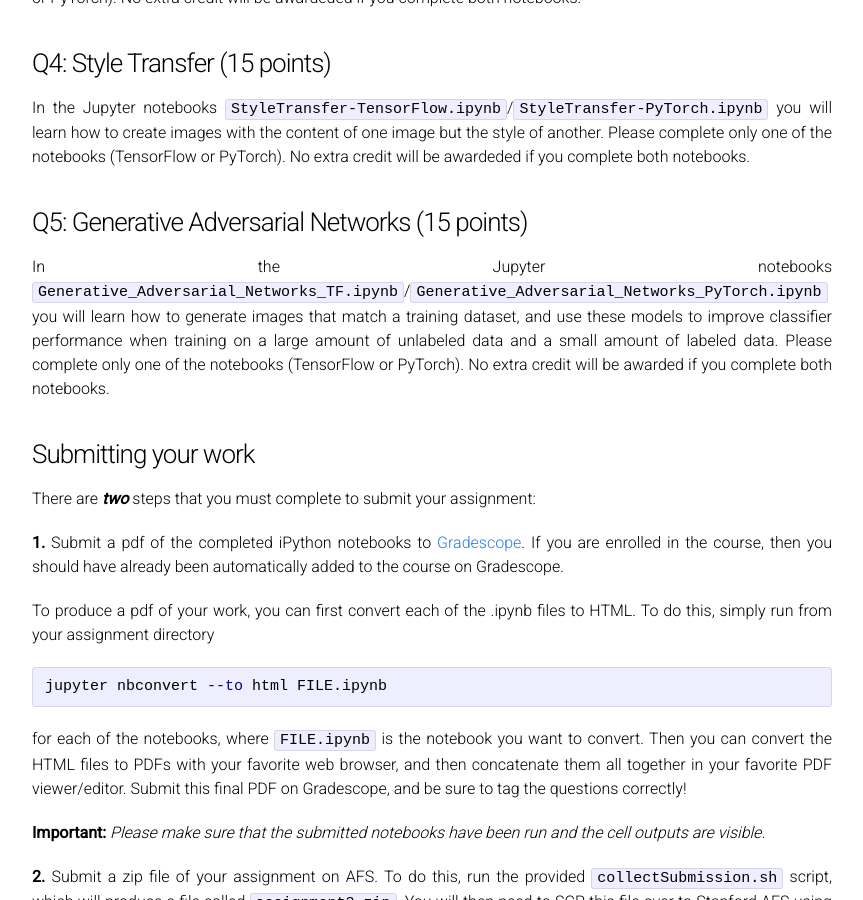
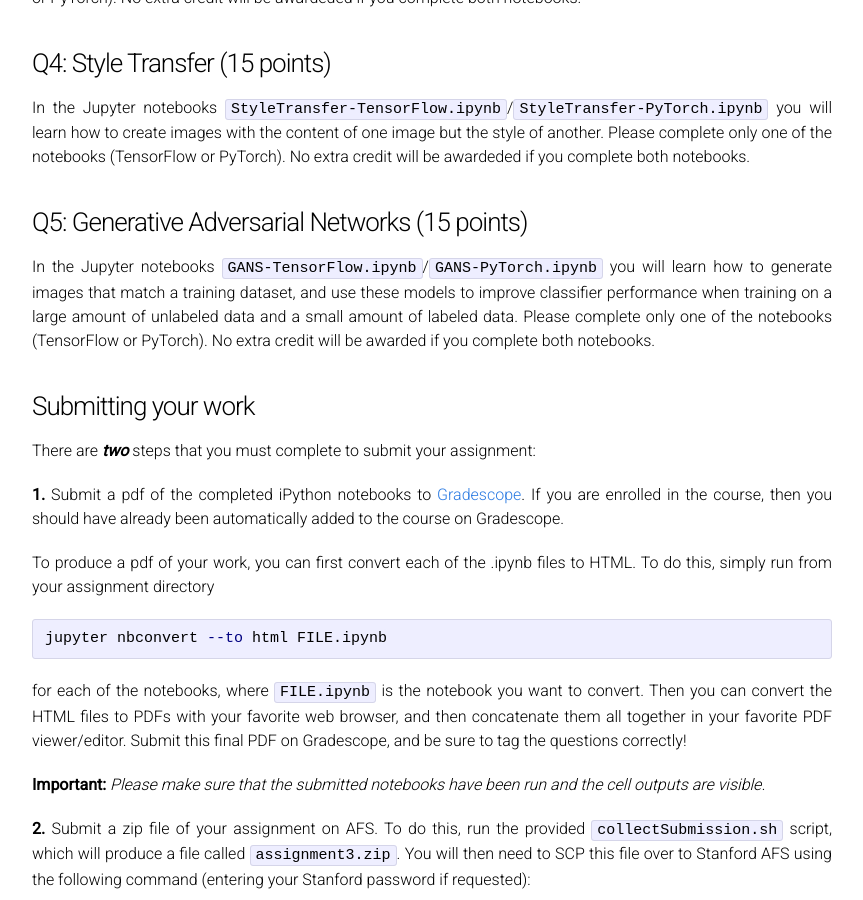
Before and after one commit to cs231n/cs231n.github.io, a Jekyll site: the page built from assignments/2018/assignment3.md, in a window 1280 px wide and 900 px high, scrolled down 2120 px. Shown: the whole window, without its empty margins (208-1071 px from the left). Built offline with Jekyll 4.4.1, drawn with Linux system fonts in a browser that asks for light colours.

Commit message:
Uploaded the assignment3 zip file; ready for release

```diff
--- a/assignments/2018/assignment3.md
+++ b/assignments/2018/assignment3.md
@@ -66,7 +66,7 @@
 In the Jupyter notebooks `StyleTransfer-TensorFlow.ipynb`/`StyleTransfer-PyTorch.ipynb` you will learn how to create images with the content of one image but the style of another. Please complete only one of the notebooks (TensorFlow or PyTorch). No extra credit will be awardeded if you complete both notebooks.
 
 ### Q5: Generative Adversarial Networks (15 points)
-In the Jupyter notebooks `Generative_Adversarial_Networks_TF.ipynb`/`Generative_Adversarial_Networks_PyTorch.ipynb` you will learn how to generate images that match a training dataset, and use these models to improve classifier performance when training on a large amount of unlabeled data and a small amount of labeled data. Please complete only one of the notebooks (TensorFlow or PyTorch). No extra credit will be awarded if you complete both notebooks.
+In the Jupyter notebooks `GANS-TensorFlow.ipynb`/`GANS-PyTorch.ipynb` you will learn how to generate images that match a training dataset, and use these models to improve classifier performance when training on a large amount of unlabeled data and a small amount of labeled data. Please complete only one of the notebooks (TensorFlow or PyTorch). No extra credit will be awarded if you complete both notebooks.
 
 ### Submitting your work
 There are **_two_** steps that you must complete to submit your assignment:
```
Also changed, not shown: 1 other file.
